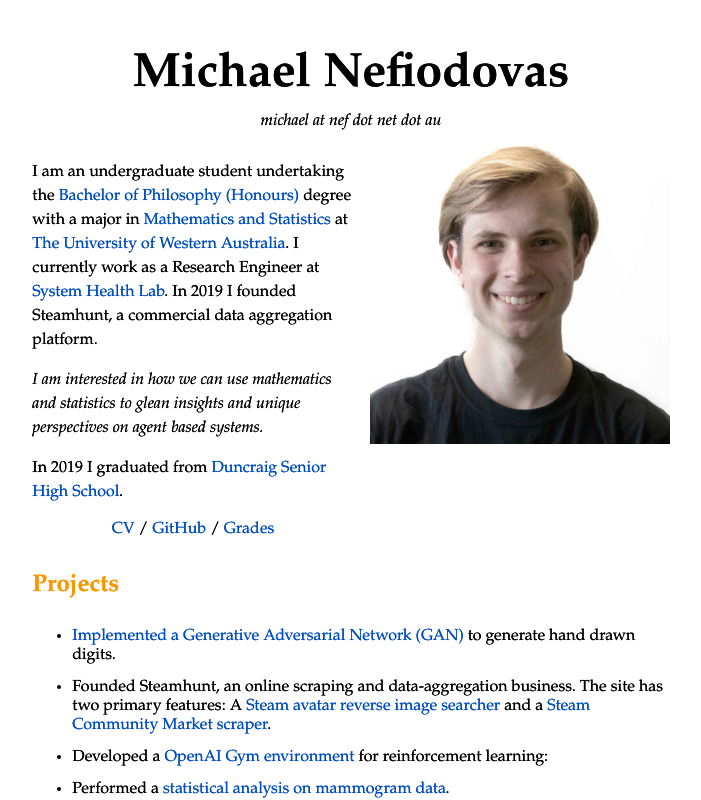
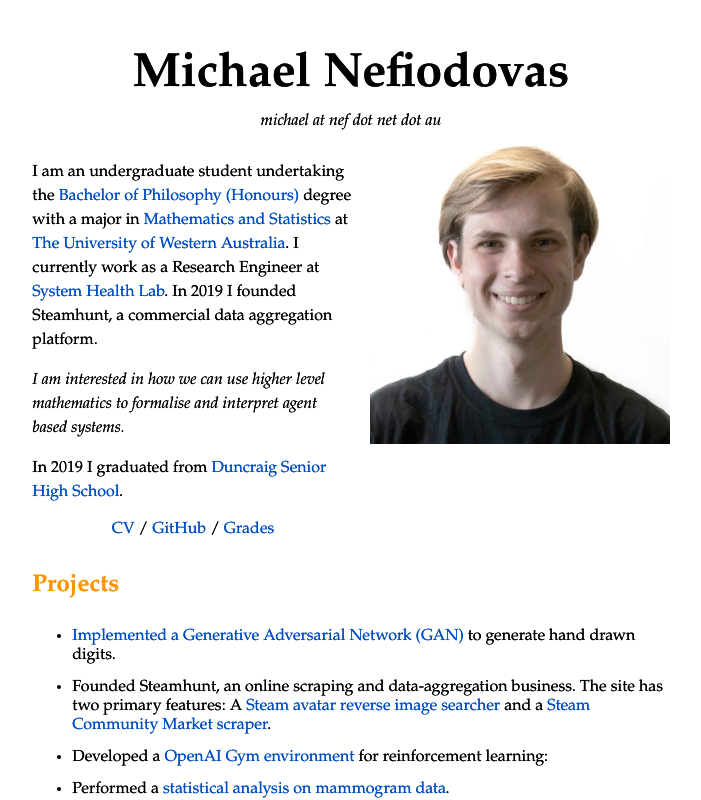
Before and after one commit to MouseAndKeyboard/nefsite, a Next.js app: page / in a window 1280 px wide. Shown: the top 800 px of the page, without its empty margins (289-990 px from the left). Built offline with nearby package versions, Linux system fonts and the light colour scheme.

Commit message:
CHANGE: italics text

```diff
--- a/pages/index.js
+++ b/pages/index.js
@@ -151,8 +151,8 @@ export default function Home() {
             </p>
             <p>
               <em>
-                I am interested in how we can use mathematics and statistics to
-                glean insights and unique perspectives on agent based systems.
+                I am interested in how we can use higher level mathematics to
+                formalise and interpret agent based systems.
               </em>
             </p>
             <p>
```
